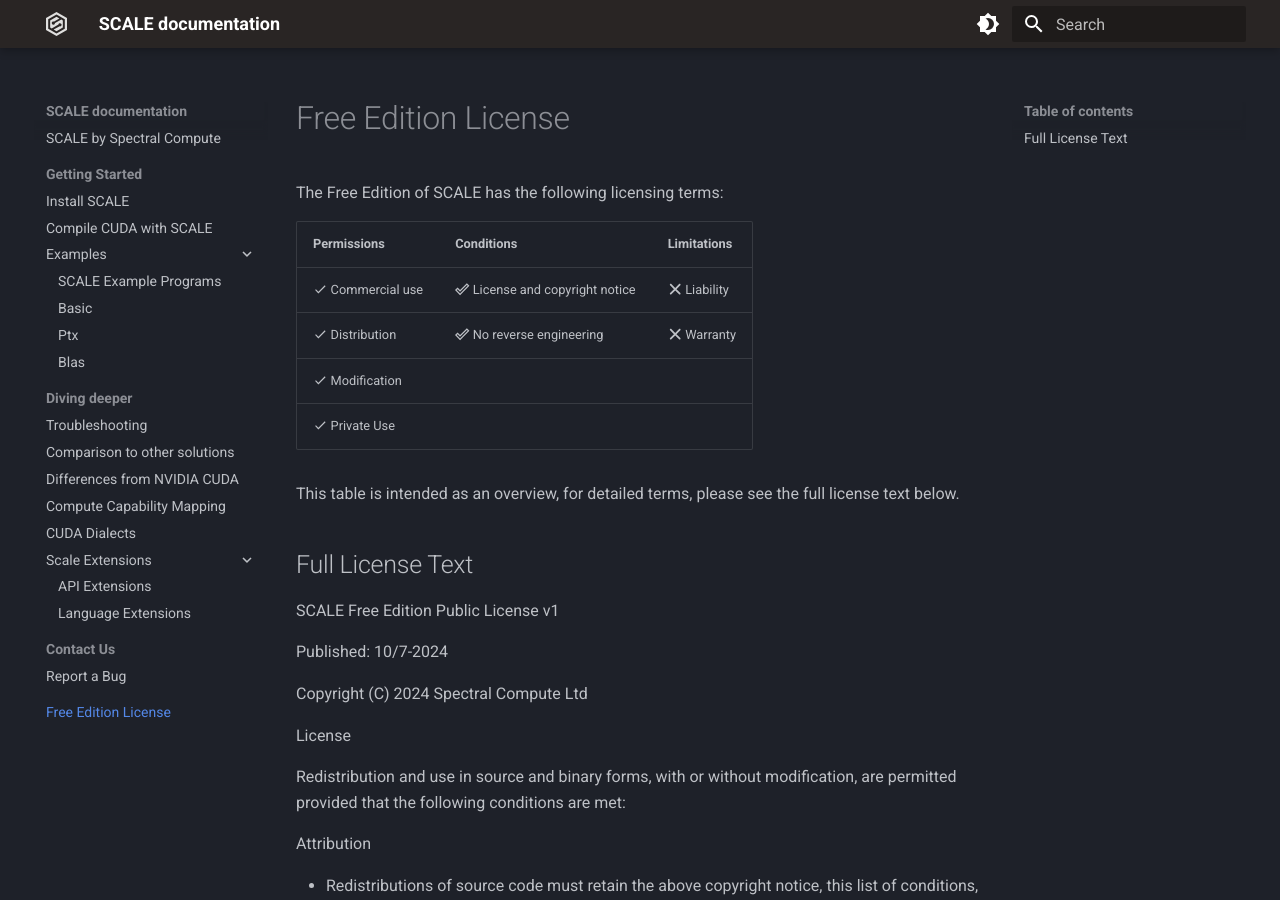
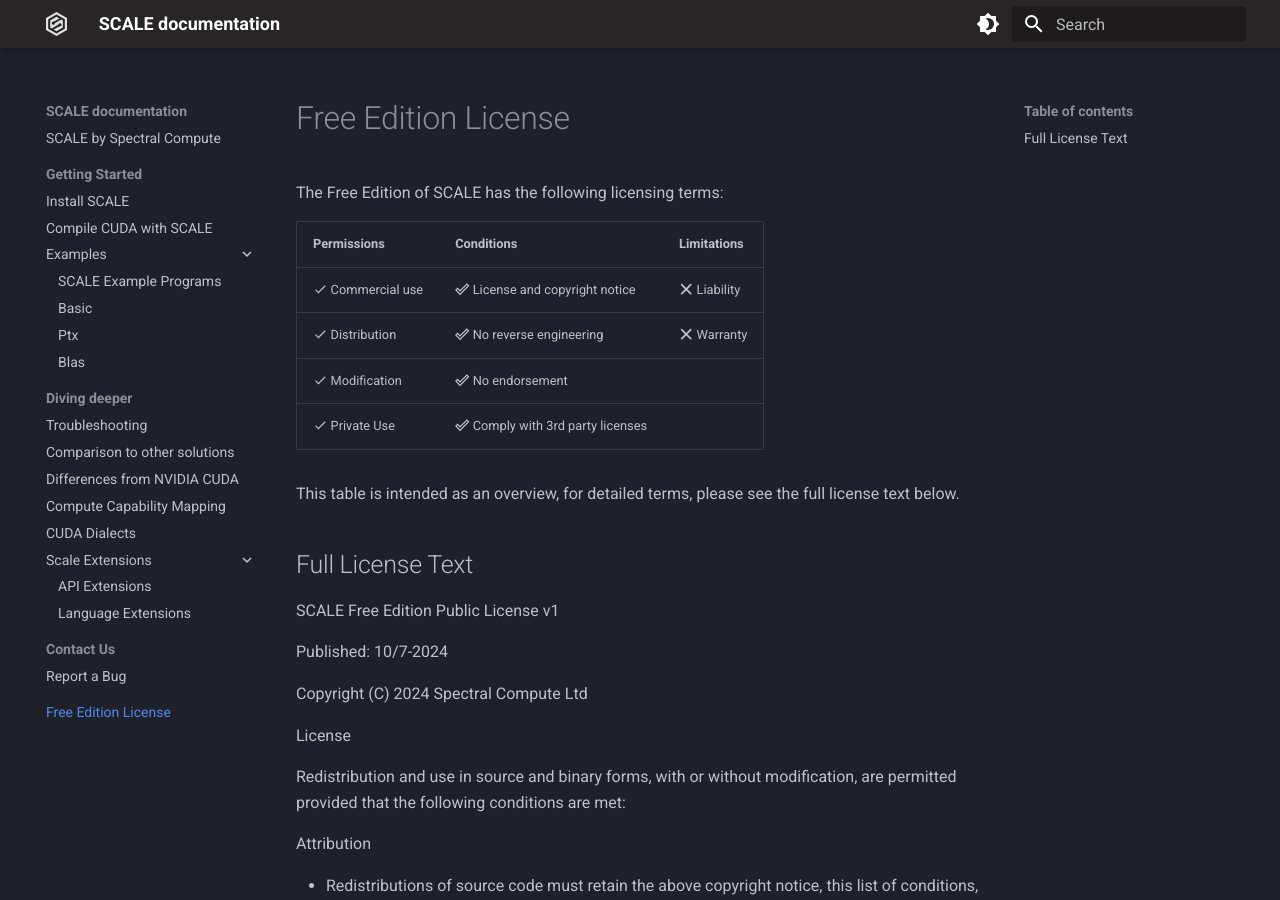
Before and after one commit to spectral-compute/scale-docs, an MkDocs documentation site: the page built from docs/licensing.md, in a window 1280 px wide and 900 px high. Built offline with MkDocs 1.6.1 and Material for MkDocs 9.7.7, drawn with Linux system fonts in a browser that asks for light colours.

```diff
--- a/docs/licensing.md
+++ b/docs/licensing.md
@@ -2,12 +2,12 @@
 
 The Free Edition of SCALE has the following licensing terms:
 
-| Permissions                     | Conditions                                            | Limitations                           |
-| ------------------------------- | ----------------------------------------------------- | ------------------------------------- |
-| :material-check: Commercial use | :material-check-outline: License and copyright notice | :fontawesome-solid-xmark: Liability   |
-| :material-check: Distribution   | :material-check-outline: No reverse engineering       | :fontawesome-solid-xmark: Warranty    |
-| :material-check: Modification   |                                                       |                                       |
-| :material-check: Private Use    |                                                       |                                       |
+| Permissions                     | Conditions                                              | Limitations                           |
+| ------------------------------- | ------------------------------------------------------- | ------------------------------------- |
+| :material-check: Commercial use | :material-check-outline: License and copyright notice   | :fontawesome-solid-xmark: Liability   |
+| :material-check: Distribution   | :material-check-outline: No reverse engineering         | :fontawesome-solid-xmark: Warranty    |
+| :material-check: Modification   | :material-check-outline: No endorsement                 |                                       |
+| :material-check: Private Use    | :material-check-outline: Comply with 3rd party licenses |                                       |
 
 This table is intended as an overview, for detailed terms, please see the full license text below.
 
```
